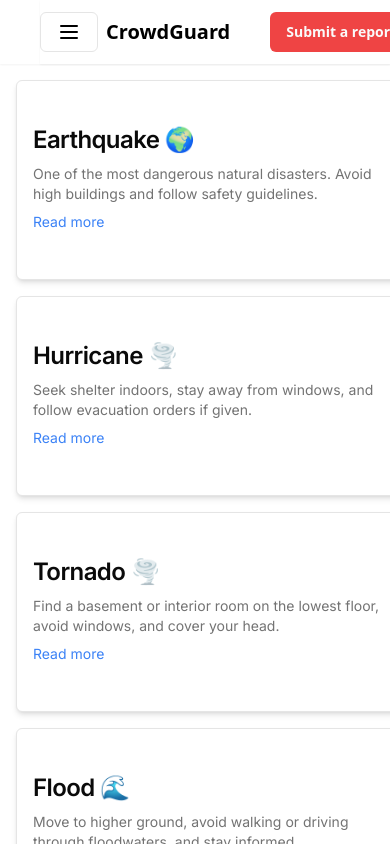
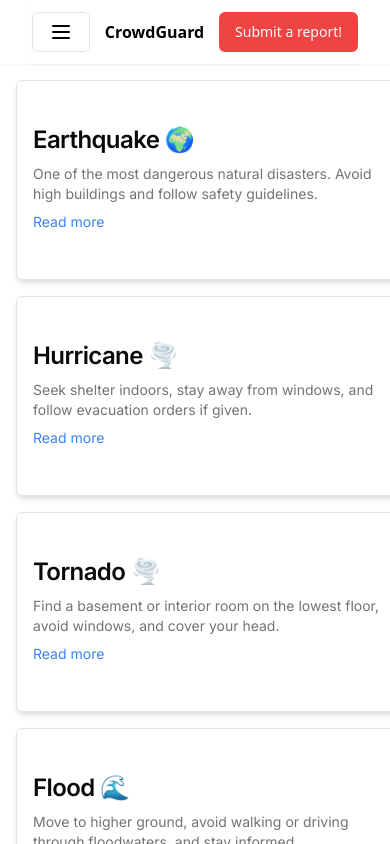
Before and after one commit to betester/hackatons2, a Next.js app in the folder frontend/crowdguard/: page /advisory in a window 390 px wide. Shown: the top 844 px of the page. Built offline with nearby package versions, Linux system fonts and the light colour scheme.

Commit message:
mobile view fix

```diff
--- a/frontend/crowdguard/src/app/page.js
+++ b/frontend/crowdguard/src/app/page.js
@@ -43,7 +43,7 @@
     const interval = setInterval(() => {
       fetchAccidentData();
       console.log('fetching data');
-    }, 3000);
+    }, 30000);
 
     return () => clearInterval(interval);
   }, []);
--- a/frontend/crowdguard/src/components/dashboard/map.js
+++ b/frontend/crowdguard/src/components/dashboard/map.js
@@ -142,7 +142,7 @@
       <div
         id='map'
         ref={mapContainerRef}
-        className='w-full h-[88vh] rounded-lg shadow-md'
+        className='w-full h-[85vh] rounded-lg shadow-md'
       ></div>
       {detailsboxOpen && (
         <DetailsBox
--- a/frontend/crowdguard/src/components/forms/submitAReport.js
+++ b/frontend/crowdguard/src/components/forms/submitAReport.js
@@ -149,7 +149,7 @@
                   <FormItem>
                     <FormLabel>Location</FormLabel>
                     <FormControl>
-                      <div className='flex space-x-4 items-center'>
+                      <div className='flex space-x-4 items-center overflow-hidden whitespace-nowrap'>
                         <div className='flex space-x-2 items-center border p-2'>
                           <a
                             className='text-black hover:underline text-sm'
@@ -159,7 +159,9 @@
                           </a>
                         </div>
                         {location ? (
-                          <p className='text-sm text-gray-500'>{location}</p>
+                          <p className='text-sm text-gray-500 text-ellipsis'>
+                            {location}
+                          </p>
                         ) : (
                           <Skeleton width={100} height={20} />
                         )}
--- a/frontend/crowdguard/src/components/headers/header.js
+++ b/frontend/crowdguard/src/components/headers/header.js
@@ -5,7 +5,7 @@
 import { drawerOpenStateAtom, mobileSheetOpenStateAtom } from '@/atoms';
 import Link from 'next/link';
 import { Sheet, SheetContent, SheetTrigger } from '../ui/sheet';
-import { useMediaQuery } from 'react-responsive';
+import MediaQuery, { useMediaQuery } from 'react-responsive';
 import { usePathname } from 'next/navigation';
 
 const Header = ({}) => {
@@ -29,7 +29,7 @@
 
   const isMobile = useMediaQuery({ query: '(max-width: 768px)' });
   return (
-    <div className='flex justify-between items-center h-16 bg-white text-black relative shadow-sm font-sans pl-10 pr-10'>
+    <div className='flex justify-between items-center h-16 bg-white text-black relative shadow-sm font-sans pl-8 pr-8'>
       {isMobile ? <MobileHeader {...props} /> : <DesktopHeader {...props} />}
     </div>
   );
@@ -42,7 +42,7 @@
   currentPath,
 }) => {
   return (
-    <div className='flex justify-start items-center h-16 bg-white text-black relative shadow-sm font-sans sm:pl-0 sm:pr-0 lg:pl-10 lg:pr-10 sm:ml-10'>
+    <div className='flex justify-between items-center h-16 bg-white text-black relative shadow-sm font-sans w-full'>
       <Sheet onOpenChange={(isOpen) => setMobileSheetOpen(isOpen)}>
         <SheetTrigger asChild>
           <Button variant='outline'>
@@ -65,6 +65,9 @@
 
         <SheetContent>
           <div className='flex flex-col space-y-4 mt-10'>
+            <MediaQuery minWidth={0} maxWidth={385}>
+              <h1 className='text-md font-bold '>CrowdGuard</h1>
+            </MediaQuery>
             <Button
               variant='outline'
               onClick={() => goToLink('https://crowdguard.org/')}
@@ -77,8 +80,9 @@
           </div>
         </SheetContent>
       </Sheet>
-      <h1 className='text-xl font-bold mr-5 ml-2'>CrowdGuard</h1>
-
+      <MediaQuery minWidth={385}>
+        <h1 className='text-md font-bold '>CrowdGuard</h1>
+      </MediaQuery>
       <Button
         variant='destructive'
         onClick={() => {
@@ -88,9 +92,9 @@
             setDrawerOpen(true);
           }
         }}
-        className='ml-5'
+        // className='ml-5'
       >
-        <p className=' font-semibold'>Submit a report!</p>
+        Submit a report!
       </Button>
     </div>
   );
```
